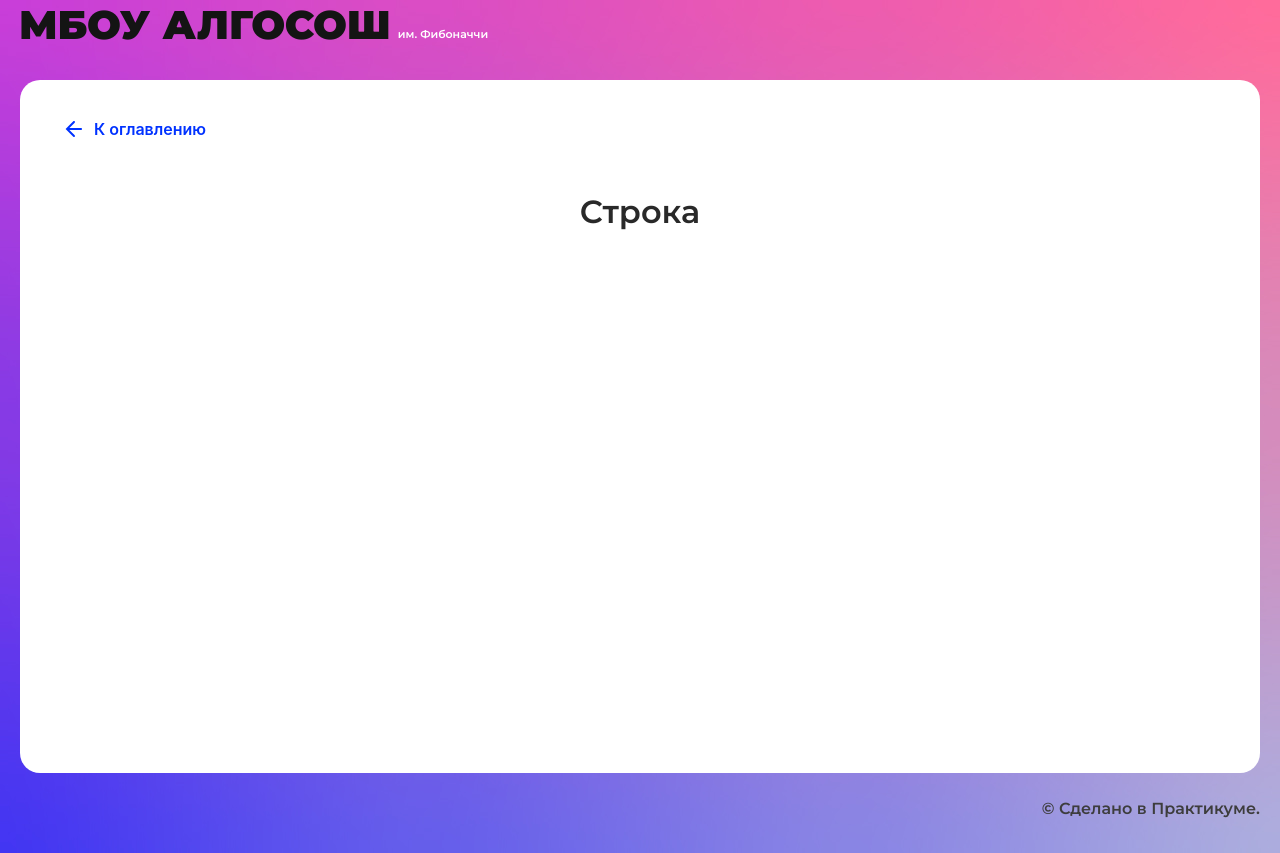
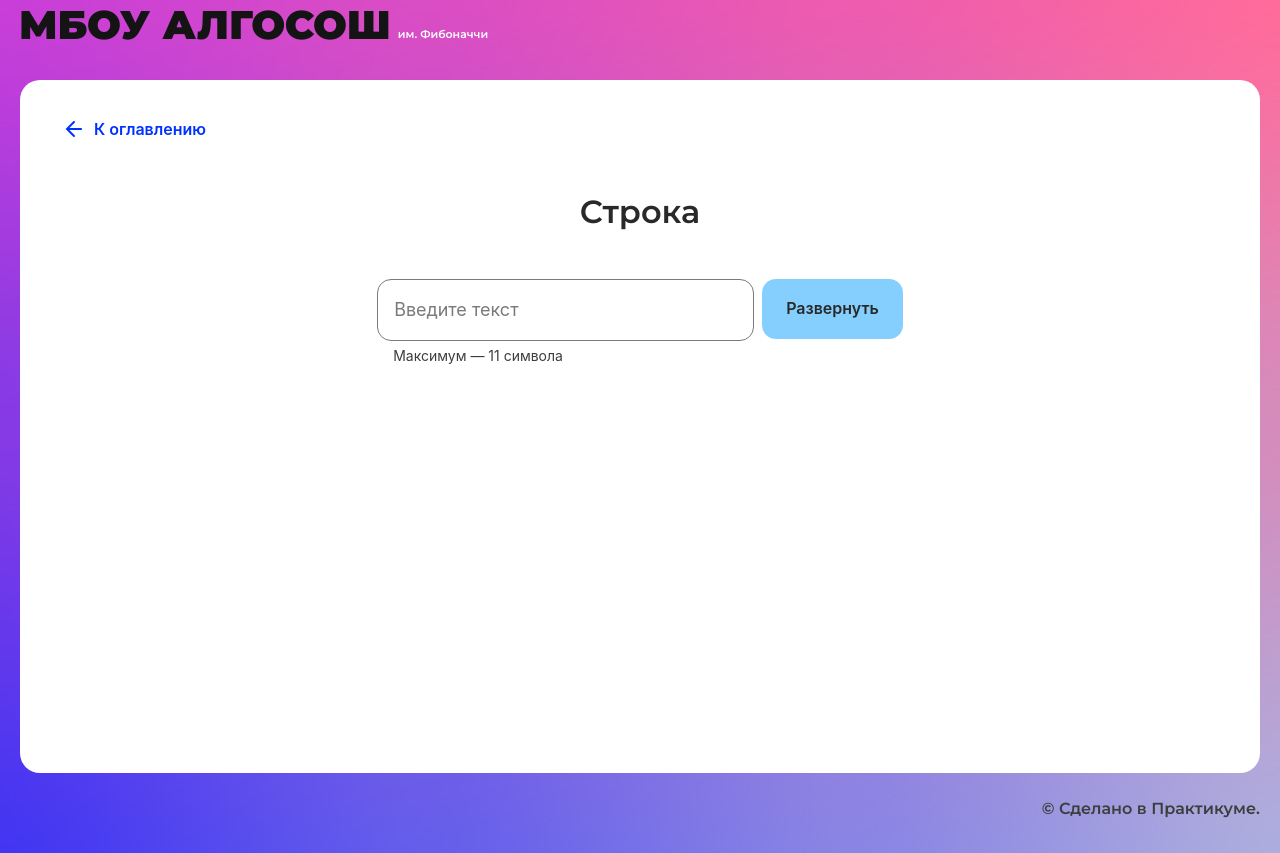
Before and after one commit to grecha1337/algorithms, a React (Create React App) app: page /recursion in a window 1280 px wide. Built offline with nearby package versions, Linux system fonts and the light colour scheme.

Commit message:
feat/reveret-string

```diff
--- /dev/null
+++ b/src/common/swap.ts
@@ -0,0 +1,5 @@
+export const swap = (arr: any[], firstIndex: number, secondIndex: number): void => {
+  const temp = arr[firstIndex];
+  arr[firstIndex] = arr[secondIndex];
+  arr[secondIndex] = temp;
+};
--- /dev/null
+++ b/src/components/fibonacci-page/fibonacci.module.css
@@ -0,0 +1,17 @@
+.wrapperForm {
+  width: 100%;
+  display: flex;
+  justify-content: center;
+  margin-bottom: 120px;
+}
+
+
+.wrapperInput{
+  width: 377px;
+}
+
+.wrapperCircle {
+  display: flex;
+  justify-content: center;
+  gap: 0 16px;
+}
--- /dev/null
+++ b/src/components/string/string.module.css
@@ -0,0 +1,17 @@
+.wrapperForm {
+  width: 100%;
+  display: flex;
+  justify-content: center;
+  margin-bottom: 120px;
+}
+
+
+.wrapperInput{
+  width: 377px;
+}
+
+.wrapperCircle {
+  display: flex;
+  justify-content: center;
+  gap: 0 16px;
+}
--- a/src/components/string/string.tsx
+++ b/src/components/string/string.tsx
@@ -1,10 +1,107 @@
-import React from "react";
+import React, { useEffect, useState } from "react";
+import styles from "./string.module.css"
+import { Input } from "../ui/input/input";
+import { Button } from "../ui/button/button";
 import { SolutionLayout } from "../ui/solution-layout/solution-layout";
+import { swap } from "../../common/swap";
+import { Circle } from "../ui/circle/circle";
+import { ElementStates } from "../../types/element-states";
+
+interface Character {
+  character: string;
+  state: ElementStates;
+}
 
 export const StringComponent: React.FC = () => {
+  const [value, setValue] = useState('');
+  const [loading, setLoading] = useState(false);
+  const [algorithmSteps, setAlgorithmSteps] = useState<Array<Array<Character>>>([]);
+  const [currentAlgorithmStep, setCurrentAlgorithmStep] = useState(0)
+
+  const getReversingStringSteps = (value: string): Array<Array<Character>> => {
+    const result: Array<Array<Character>> = [[]]
+
+    if (!value) return result;
+    for (let i = 0; i < value.length; i++) {
+      console.log(value[i])
+      result[0][i] = { character: value[i], state: ElementStates.Default }
+    }
+
+    const array = value.split('');
+    for (let i = 1, j = 0, start = 0, end = array.length - 1; start <= end; j++) {
+      if (!result[i]) {
+        result[i] = [...result[i - 1]]
+      }
+      if (j === end && i % 2 === 1) {
+        result[i][j] = { character: array[j], state: ElementStates.Changing }
+      } else if (j === start && i % 2 === 1) {
+        result[i][j] = { character: array[j], state: ElementStates.Changing }
+      }
+
+
+      if (j === end && i % 2 === 0) {
+        result[i][j] = { character: array[j], state: ElementStates.Modified }
+        start++
+        end--;
+      } else if (j === start && i % 2 === 0) {
+        result[i][j] = { character: array[j], state: ElementStates.Modified }
+      }
+
+      if (j === array.length - 1 && i % 2 === 1) {
+        swap(array, start, end)
+        j = -1;
+        i++;
+
+      } else if (j === array.length - 1 && i % 2 === 0) {
+        j = -1;
+        i++;
+      }
+    }
+    return result
+  }
+
+
+
+  const handlerButton = () => {
+    setLoading(true)
+    const steps = getReversingStringSteps(value)
+    setAlgorithmSteps(steps)
+    setCurrentAlgorithmStep(0)
+    if (steps) {
+      const interval = setInterval(() => {
+        setCurrentAlgorithmStep((currentStep) => {
+          const nextStep = currentStep + 1;
+          if (nextStep >= steps.length - 1 && interval) {
+            clearInterval(interval);
+            setLoading(false)
+          }
+          return nextStep;
+        });
+      }, 1000)
+    }
+  }
+
+  const handlerInput = (e: React.ChangeEvent<HTMLInputElement>) => {
+    setValue(e.target.value)
+  }
+
   return (
     <SolutionLayout title="Строка">
-
-    </SolutionLayout>
+      <div className={styles.wrapperForm}>
+        <div className={`mr-4 ${styles.wrapperInput}`}>
+          <Input maxLength={11} isLimitText={true} onChange={handlerInput} value={value} disabled={loading} />
+        </div>
+        <Button text="Развернуть" onClick={handlerButton} isLoader={loading} />
+      </div>
+      <div className={styles.wrapperCircle}>
+        {algorithmSteps.length > 0 &&
+          algorithmSteps[currentAlgorithmStep].map((items, index) => {
+            return (
+              (<Circle letter={items.character} key={index} state={items.state} />)
+            );
+          })
+        }
+      </div>
+    </SolutionLayout >
   );
 };
```
Also changed, not shown: 2 other files (tests, documents, lock files or other folders).
